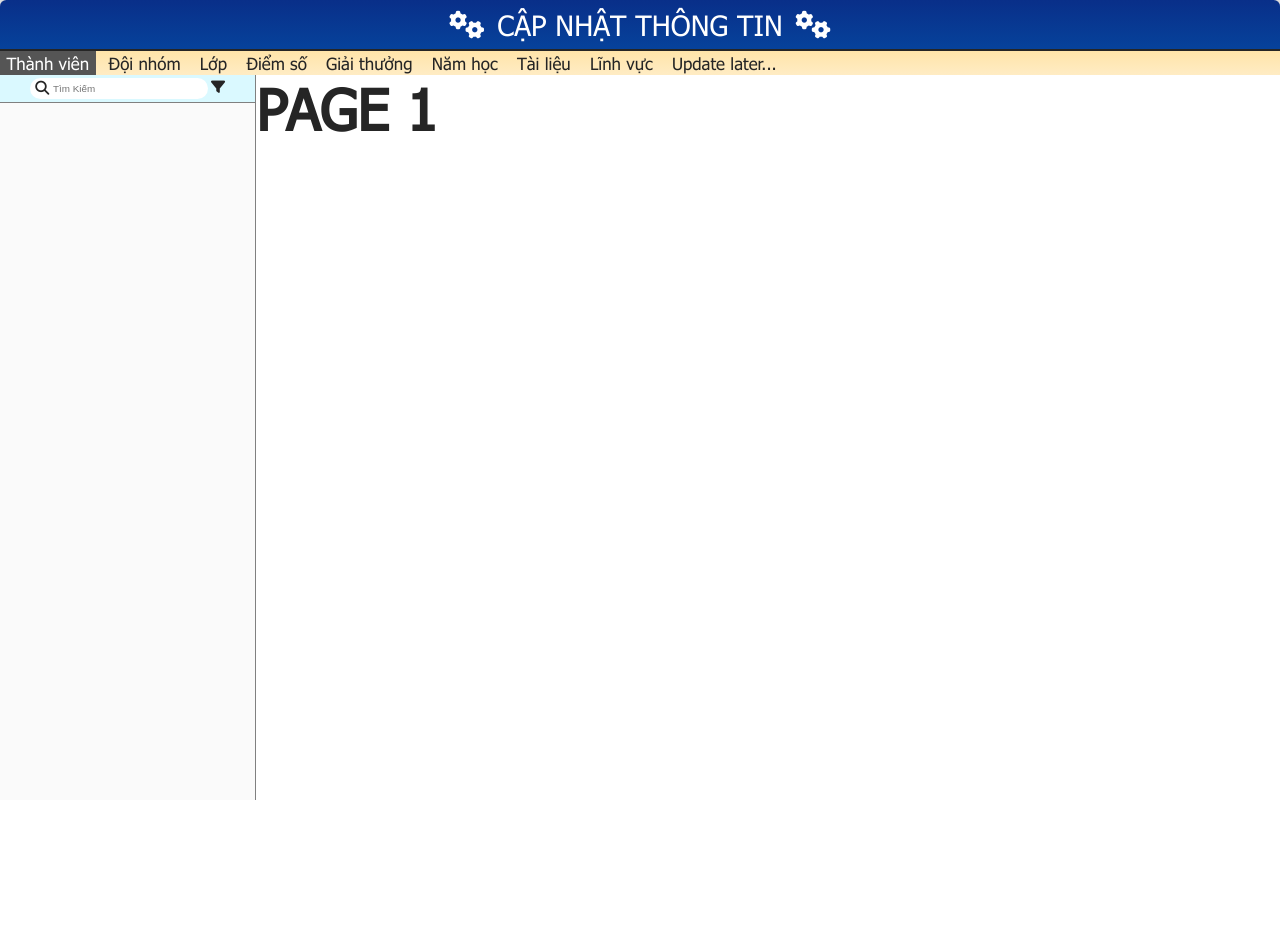
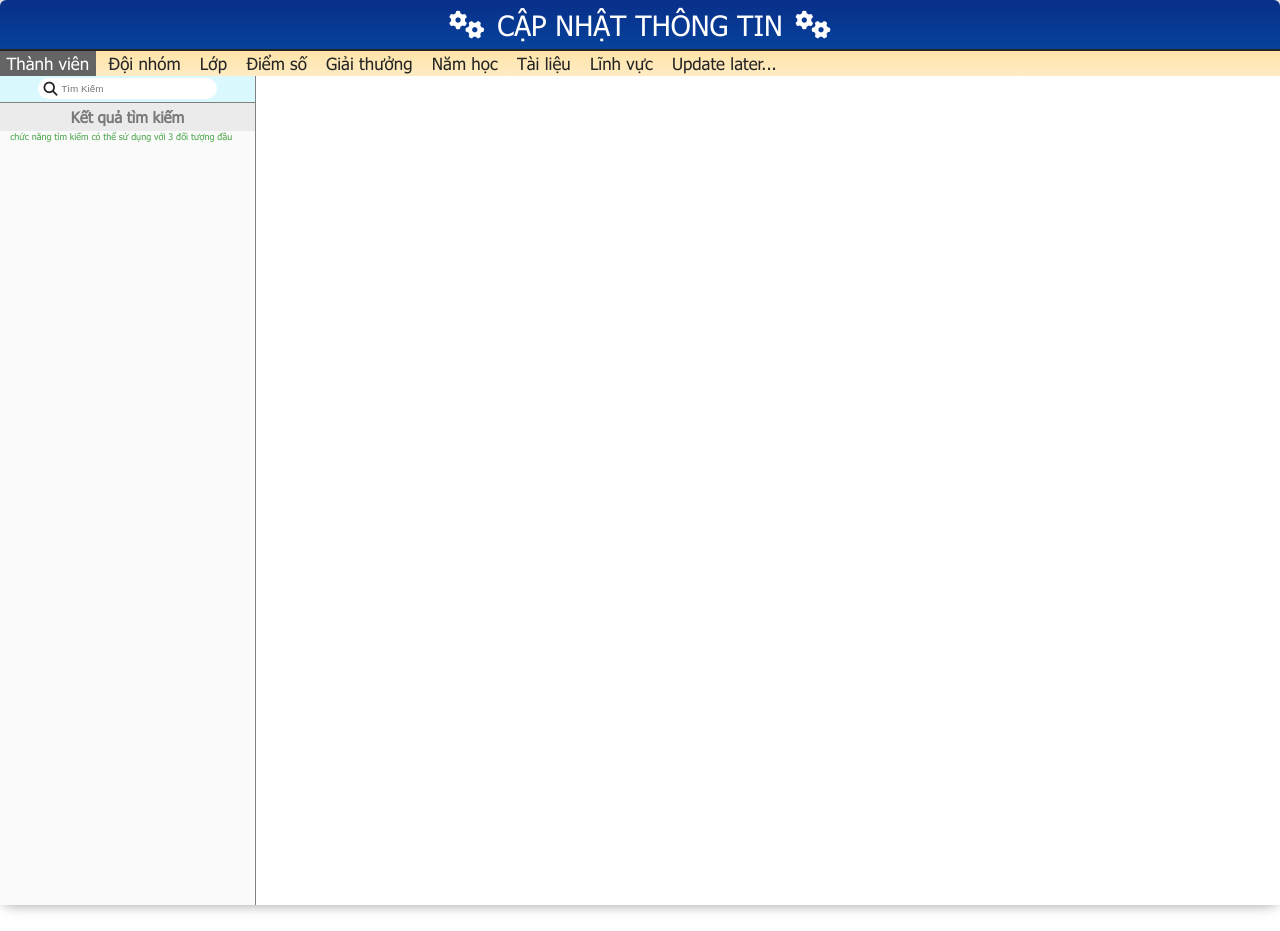
Before and after one commit to NMT03/web, a Node server app: page /cap_nhat/ in a window 1280 px wide. Before the commit the page ends 800 px from the top, so only its background shows below. Run offline with Node 20, Linux system fonts and the light colour scheme; some libraries are stand-ins or nearby versions; some web fonts are replaced.

Commit message:
fix some bug

```diff
--- a/src/public/css/cap_nhat_tt/body.css
+++ b/src/public/css/cap_nhat_tt/body.css
@@ -57,11 +57,21 @@
         transition: background-color 0.3s, color 0.3s, transform 0.3s;
     }
 
+    .bc6__nav__element.normal{
+        color: rgb(37, 37, 37);
+        background-color: transparent;
+    }
+
+    .bc6__nav__element.active{
+        color: rgb(255, 255, 255);
+        background-color: rgb(100, 100, 100);
+    }
+
     .bc6__nav__element + .bc6__nav__element{
         margin-left: 0.5%;
     }
 
-    .bc6__nav__element:hover{
+    .bc6__nav__element.normal:hover{
         cursor: pointer;
         background-color: rgb(37, 37, 37);
         color: white;
@@ -69,7 +79,7 @@
         transform: scale(1.1);
     }
 
-    .bc6__nav__element:active{
+    .bc6__nav__element.normal:active{
         transform: scale(0.95);
     }
 
@@ -131,6 +141,49 @@
             border-bottom: 0.1vw solid gray;
         }
 
+        #bc6__body__sidebar__body{
+            position: relative;
+            max-height: 100vh;
+
+            font-size: 0.8em;
+        }
+
+        #bc6__body__sidebar__body h6{
+            position: relative;
+            display: flex;
+            justify-content: center;
+            align-items: center;
+            background-color: rgb(235, 235, 235);
+            color: rgb(122, 122, 122);
+            padding: 2% 0;
+        }
+
+        #bc6__body__sidebar__body ul{
+            position: relative;
+            padding: 0;
+            height: 100vh;
+            margin-left: 4%;
+            padding-bottom: 100%;
+
+            text-align: left;
+        }
+
+        .search__result{
+            position: relative;
+            width: 100%;
+            list-style: none !important;
+            font-size: 0.7em;
+        }
+
+        .search__result a{
+            color: rgb(46, 86, 135) !important;
+            opacity: 1 !important;
+        }
+
+        .search__result p{
+            font-size: 0.7em;
+        }
+
         #bc6__body__sidebar__search{
             width: 70%;
 
@@ -160,86 +213,34 @@
             background-color: transparent;
         }
 
-        #bc6__body__sidebar__filter{
-            width: max-content;
 
-            font-size: 0.5em;
-
-            margin-left: 1%;
-
-            background-color: transparent;
-
-            transition: transform 0.3s;
+#page6{
+    color: white !important;
+    background-color: rgb(60, 60, 60);
+    transition: opacity 0.3s ease-out;
+    transition: background-color 0.6s ease-out;
+    transition: color 0.7s ease-out;
 }
-
-        #bc6__body__sidebar__filter:hover{
-            transform: scale(1.1);
-            cursor: pointer;
-        }
-
-        #bc6__body__sidebar__filter:active{
-            transform: scale(0.95);
-        }
-        /* BODY */
-            #bc6__body__sidebar__content{
+#searchContent{
     position: relative;
-                width: 100%;
-                max-height: 100vh;
-
-                display: flex;
-                flex-direction: column;
-
     background-color: red;
 }
-
-        /* FILTER BLOCK (BODY) */
-            #bc6__body__sidebar__filterBlock{
-                position: absolute;
-                left: 0;
-                top: 0;
-
-                display: none;
-
-                height: max-content;
-                width: max-content;
-                background-color: rgb(255, 242, 222);
-                color: black;
-
-                font-size: 0.5em;
-
-                padding: 1% 2%;
+.contentList__option{
+    color: rgb(37, 37, 37);
 }
-
-            .filterBlock__element{
-                display: flex;
+.contentList__option li{
+    color: inherit;
+    opacity: 0.7;
+    list-style: disc;
 }
-
-            .filterBlock__element + .filterBlock__element{
-                margin-top: 5%;
+.contentList__option li a{
+    color: inherit;
+    opacity: inherit;
 }
-
-            .filterBlock__element:hover{
+.contentList__option li:hover{
     cursor: pointer;
-
-                color: rgb(0, 16, 122);
-
-                transform: scale(1.1);
+    opacity: 1;
 }
-
-            .filterBlock__element:active{
-                transform: scale(0.95);
+.contentList__option li:active{
+    color: rgb(59, 9, 185);
 }
-
-            .filterBlock__element p{
-                margin-left: 5%;
-
-                text-wrap: nowrap;
-            }
-
-            .filterBlock__element input{
-                width: 10%;
-
-                display: flex;
-                justify-content: center;
-                align-items: center;
-            }
--- /dev/null
+++ b/src/public/js/cap_nhat_thong_tin.js
@@ -0,0 +1,180 @@
+//DANH SÁCH DỮ LIỆU
+const pageData = {
+    members:{
+        "H10125": "Nguyễn Thị Lan",
+        "H10126": "Lê Văn Nam",
+        "H10127": "Phạm Thị Hà",
+        "H10128": "Vũ Văn Hùng",
+        "H10129": "Đỗ Thị Mai",
+        "H10130": "Trần Thị Dung",
+        "H10131": "Nguyễn Văn Long",
+        "H10132": "Lê Thị Nga",
+        "H10133": "Phạm Văn Phong",
+        "H10134": "Vũ Thị Bích",
+        "H11135": "Trần Văn Tý",
+        "H11136": "Nguyễn Thị Bích",
+        "H11137": "Lê Văn Tèo",
+        "H11138": "Phạm Thị Huệ",
+        "H11139": "Vũ Văn An",
+        "H11140": "Đỗ Thị Bình",
+        "H11141": "Trần Văn Dũng",
+        "H11142": "Nguyễn Thị Minh",
+        "H11143": "Lê Văn Tuấn",
+        "H11144": "Phạm Thị Thanh",
+        "H12145": "Vũ Văn Đức",
+        "H12146": "Đỗ Thị Loan",
+        "H12147": "Trần Văn Hiệp",
+        "H12148": "Nguyễn Thị Thúy",
+        "H12149": "Lê Văn Dũng",
+        "H12150": "Phạm Thị Lan",
+        "H12151": "Vũ Thị Hằng",
+        "H12152": "Đỗ Văn Tùng",
+        "H12153": "Trần Thị Thanh",
+        "H12154": "Nguyễn Văn Hiếu",
+        "H12155": "Vũ Thị Hằng",
+        "H12156": "Đỗ Văn Tùng",
+        "H12157": "Trần Thị Thanh",
+        "H12158": "Nguyễn Văn Hiếu",
+    } // MÃ ĐỊNH DANH "H"
+    ,
+    groups:{
+        // QUAN TRỌNG NHẤT
+        "G10001": "Ban giám hiệu trường Huỳnh Văn Nghệ",
+        "G10002": "Chi hội Đảng bộ trường Huỳnh Văn Nghệ",
+        "G10003": "Công đoàn trường Huỳnh Văn Nghệ",
+        "G10004": "Liên đoàn Lao động trường Huỳnh Văn Nghệ",
+        "G10005": "Đoàn Thanh niên Cộng sản Hồ Chí Minh trường Huỳnh Văn Nghệ",
+        // QUAN TRỌNG
+        "G20001": "Ban phụ huynh học sinh trường Huỳnh Văn Nghệ",
+        "G20002": "Câu lạc bộ Sáng tạo STEM",
+        "G20003": "Câu lạc bộ Tiếng Anh",
+        "G20004": "Đội tuyển học sinh giỏi",
+        "G20005": "Câu lạc bộ Thể thao",
+        "G20006": "Tuổi trẻ Huỳnh Văn Nghệ",
+        // KHÔNG QUAN TRỌNG
+        "G30001": "Nhóm Văn nghệ",
+        "G30002": "Nhóm Báo chí",
+        "G30003": "Nhóm Kỹ năng mềm",
+        "G30004": "Nhóm thiện nguyện",
+        "G30005": "Nhóm Cầu lông",
+    } // MÃ ĐỊNH DANH "G"
+    ,
+    classes:{
+        grades: {
+            grd10: {
+                "C1001": "10.01",
+                "C1002": "10.02",
+                "C1003": "10.03",
+                "C1004": "10.04",
+                "C1005": "10.05",
+                "C1006": "10.06",
+                "C1007": "10.07",
+                "C1008": "10.08",
+                "C1009": "10.09",
+                "C1010": "10.10",
+                "C1011": "10.11",
+                "C1012": "10.12",
+            },
+            grd11: {
+                "C1101": "11.01",
+                "C1102": "11.02",
+                "C1103": "11.03",
+                "C1104": "11.04",
+                "C1105": "11.05",
+                "C1106": "11.06",
+                "C1107": "11.07",
+                "C1108": "11.08",
+                "C1109": "11.09",
+                "C1110": "11.10",
+                "C1111": "11.11",
+                "C1112": "11.12",
+            },
+            grd12: {
+                "C1201": "12.01",
+                "C1202": "12.02",
+                "C1203": "12.03",
+                "C1204": "12.04",
+                "C1205": "12.05",
+                "C1206": "12.06",
+                "C1207": "12.07",
+                "C1208": "12.08",
+                "C1209": "12.09",
+                "C1210": "12.10",
+                "C1211": "12.11",
+                "C1212": "12.12",
+            },
+        },
+    } // MÃ ĐỊNH DANH "C"
+};
+
+const pages = {
+    "members": pageData.members,
+    "groups": pageData.groups,
+    "classes": {...pageData.classes.grades.grd10, ...pageData.classes.grades.grd11, ...pageData.classes.grades.grd12},
+    "scoreboards": null,
+    "achievements": null,
+    "year": null,
+    "documents": null,
+    "categories": null,
+};
+
+// Đối tượng HTML
+const root = document.getElementById("content");
+
+const searchInput = document.getElementById("bc6-sidebar__search");
+const searchRoot = document.getElementById("searchResult");
+
+const navPage = document.getElementsByClassName("bc6__nav__element")
+
+// Biến
+let currentPageId = "members";
+let currentPage = document.getElementById(currentPageId);
+let currentBase = pages[currentPageId];
+let currentElementChosed = null
+
+// Đặt sự kiện
+searchInput.addEventListener("input", (event) => handleInput(event.target.value));
+Array.from(navPage).forEach((element) => element.addEventListener("click", (event) => handlePageChange(event.target)));
+
+// Hàm xử lý
+function handlePageChange(elementClicked){
+    currentPage = document.getElementById(currentPageId)
+    currentPage.className = currentPage.className.replace("active", "normal");
+    elementClicked.className = elementClicked.className.replace("normal", "active");
+
+    let pageID = elementClicked.id
+    currentPageId = pageID;
+    currentBase = pages[currentPageId];
+    searchInput.value = "";
+    searchRoot.innerHTML = "";
+}
+
+function handleInput(inputValue){
+    const base = Object.entries(currentBase);
+    if(inputValue.trim()){
+        const result = base.filter(([key, value]) => value.toString().trim().toLowerCase().split(" ").join("").includes(inputValue.toString().trim().toLowerCase().split(" ").join("")));
+        renderResult(result)
+    } else {
+        searchRoot.innerHTML = ""
+    }
+}
+
+function renderResult(base){
+    searchRoot.innerHTML = "";
+    base.forEach(([id, name]) => {
+        const listItem = document.createElement("li");
+        const anchor = document.createElement("a");
+        const paragraph = document.createElement("p");
+        listItem.className = "search__result";
+        listItem.id = id;
+        anchor.innerText = name;
+        paragraph.innerText = "ID: "+id;
+        listItem.appendChild(anchor);
+        listItem.appendChild(paragraph);
+
+        searchRoot.appendChild(listItem);
+    });
+}
+
+
+// MAI THẾ HÀO - Frontend + Logic + WriteJS + Idea; NGUYỄN MINH TRÍ - Backend + Algorithm + Data + Idea
--- a/src/resources/views/cap_nhat.handlebars
+++ b/src/resources/views/cap_nhat.handlebars
@@ -1,7 +1,6 @@
-<link rel="stylesheet" href="css/cap_nhat_tt/body.css" />
+<link rel="stylesheet" href="css/cap_nhat_tt/body.css">
+<script defer src="js/cap_nhat_thong_tin.js"></script>
 <title>CẬP NHẬT THÔNG TIN</title>
-<!-- BODY BODY BODY -->
-<!-- KHỞI TẠO KHUNG THÂN -->
 <div class="under-header" style="top: 0;">
     <!-- KHỞI TẠO KHUNG BODY -->
     <div class = "body grid">
@@ -14,122 +13,42 @@
                     <i class="fa-solid fa-gears" style="margin-left: 1%;"></i>
                 </div>
                 <div class="bc6__nav set-scrollbar--y" id = "list_page">
-                    <p class = "bc6__nav__element" id="0" style="background-color: rgb(85, 85, 85); color: white">Thành viên</p>
-                    <p class = "bc6__nav__element" id="1">Đội nhóm</p>
-                    <p class = "bc6__nav__element" id="2">Lớp</p>
-                    <p class = "bc6__nav__element" id="3">Điểm số</p>
-                    <p class = "bc6__nav__element" id="4">Giải thưởng</p>
-                    <p class = "bc6__nav__element" id="5">Năm học</p>
-                    <p class = "bc6__nav__element" id="6">Tài liệu</p>
-                    <p class = "bc6__nav__element" id="7">Lĩnh vực</p>
-                    <p class = "bc6__nav__element">Update later...</p>
+                    <p class = "bc6__nav__element active" id="members">Thành viên</p>
+                    <p class = "bc6__nav__element normal" id="groups">Đội nhóm</p>
+                    <p class = "bc6__nav__element normal" id="classes">Lớp</p>
+                    <p class = "bc6__nav__element normal" id="scoreboards">Điểm số</p>
+                    <p class = "bc6__nav__element normal" id="achievements">Giải thưởng</p>
+                    <p class = "bc6__nav__element normal" id="year">Năm học</p>
+                    <p class = "bc6__nav__element normal" id="documents">Tài liệu</p>
+                    <p class = "bc6__nav__element normal" id="categories">Lĩnh vực</p>
+                    <p class = "bc6__nav__element normal">Update later...</p>
                 </div>
                 <div class="bc6__body">
                     <div id="bc6__body__sidebar">
                         <div id="bc6__body__sidebar__header">
-                            <form id="bc6__body__sidebar__search">
+                            <div id="bc6__body__sidebar__search">
                                 <label for="bc6-sidebar__search">
                                     <i class="fa-solid fa-magnifying-glass"></i>
-                                    <input type="text" id = "bc6-sidebar__search" placeholder="Tìm Kiếm">
+                                    <input type="text" id = "bc6-sidebar__search" placeholder="Tìm Kiếm" value="">
                                 </label>
-                            </form>
-                            <div id="bc6__body__sidebar__filter" onclick = "setFilter()">
-                                <i class="fa-solid fa-filter"></i>
                             </div>
                         </div>
-
-                        <div id="bc6__body__sidebar__content set-scrollbar--x">
-
+                        <div id="bc6__body__sidebar__body">
+                            <h6>Kết quả tìm kiếm</h6>
+                            <ul class="contentList__option set-scrollbar--x" id = "searchResult">
+                                <li class = "search__result" style="font-size: 0.4em; color: green">chức năng tìm kiếm có thể sử dụng với 3 đối tượng đầu</li>
+                            </ul>
                         </div>
-                        <form id="bc6__body__sidebar__filterBlock">
-                            <label for="option0" class = "filterBlock__element">
-                                <input type = "checkbox" id = "option0">
-                                <p>Option 0</p>
-                            </label>
-                            <label for="option1" class = "filterBlock__element">
-                                <input type = "checkbox" id = "option1">
-                                <p>Option 1</p>
-                            </label>
-                            <label for="option2" class = "filterBlock__element">
-                                <input type = "checkbox" id = "option2">
-                                <p>Option 2</p>
-                            </label>
-                            <label for="option3" class = "filterBlock__element">
-                                <input type = "checkbox" id = "option3">
-                                <p>Option 3</p>
-                            </label>
-
-                            <label for="option4" class = "filterBlock__element">
-                                <input type = "checkbox" id = "option4">
-                                <p>Option 4</p>
-                            </label>
-                            <label for="option5" class = "filterBlock__element">
-                                <input type = "checkbox" id = "option5">
-                                <p>Option 5</p>
-                            </label>
-                            <label for="option6" class = "filterBlock__element">
-                                <input type = "checkbox" id = "option6">
-                                <p>Option 6</p>
-                            </label>
-                            <label for="option7" class = "filterBlock__element">
-                                <input type = "checkbox" id = "option7">
-                                <p>Option 7</p>
-                            </label>
-                            <script>
-                                function setFilter(){
-                                    let e = document.getElementById("bc6__body__sidebar__filterBlock")
-                                    if(e.style.display == "block"){
-                                        e.style.display = "none"
-                                    }else{
-                                        e.style.display = "block"
-                                    }
-                                }
-                            </script>
-                        </form>
                     </div>
 
-                    <div id="bc6__body__content">
+                    <div id="bc6__body__content" aria-label="Khung cập nhật thông tin">
+                        <div id="content">
+                            <ul class="contentList__option" id = "page_options">
+                            </ul>
+                        </div>
                     </div>
                 </div>
             </div>
         </div>
     </div>
 </div>
-<style>
-    #page6{
-        color: white !important;
-        background-color: rgb(60, 60, 60);
-        transition: opacity 0.3s ease-out;
-        transition: background-color 0.6s ease-out;
-        transition: color 0.7s ease-out;
-    }
-</style>
-<script>
-    const controllers = [...document.getElementById("list_page").getElementsByClassName("bc6__nav__element")];
-    const root = document.getElementById("bc6__body__content")
-    const pages = [
-    `<h1>PAGE 1<h1/>`,
-    `<h1>PAGE 2<h1/>`,
-    `<h1>PAGE 3<h1/>`,
-    `<h1>PAGE 4<h1/>`,
-    `<h1>PAGE 5<h1/>`,
-    `<h1>PAGE 6<h1/>`,
-    `<h1>PAGE 7<h1/>`,
-    ]
-
-    controllers.forEach(page => {
-        page.addEventListener("click", () => {
-            controllers.forEach(page => {
-                page.style.backgroundColor = "transparent";
-                page.style.color = "black";
-            });
-
-            page.style.backgroundColor = "rgb(85, 85, 85)"
-            page.style.color = "white"
-
-            root.innerHTML = pages[page.id]
-        });
-    });
-
-    root.innerHTML = pages[0]
-</script>
```
Lines whose indentation alone changed are shown as unchanged.
